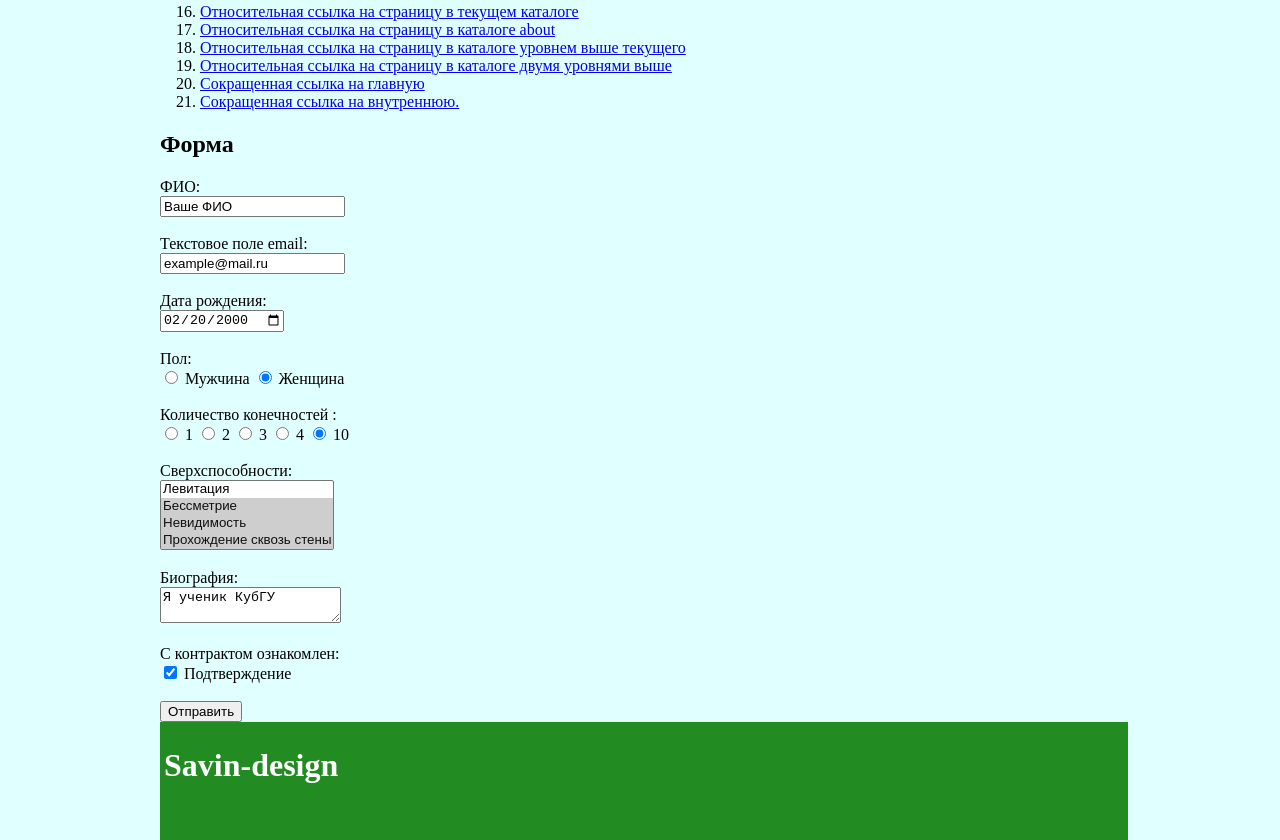
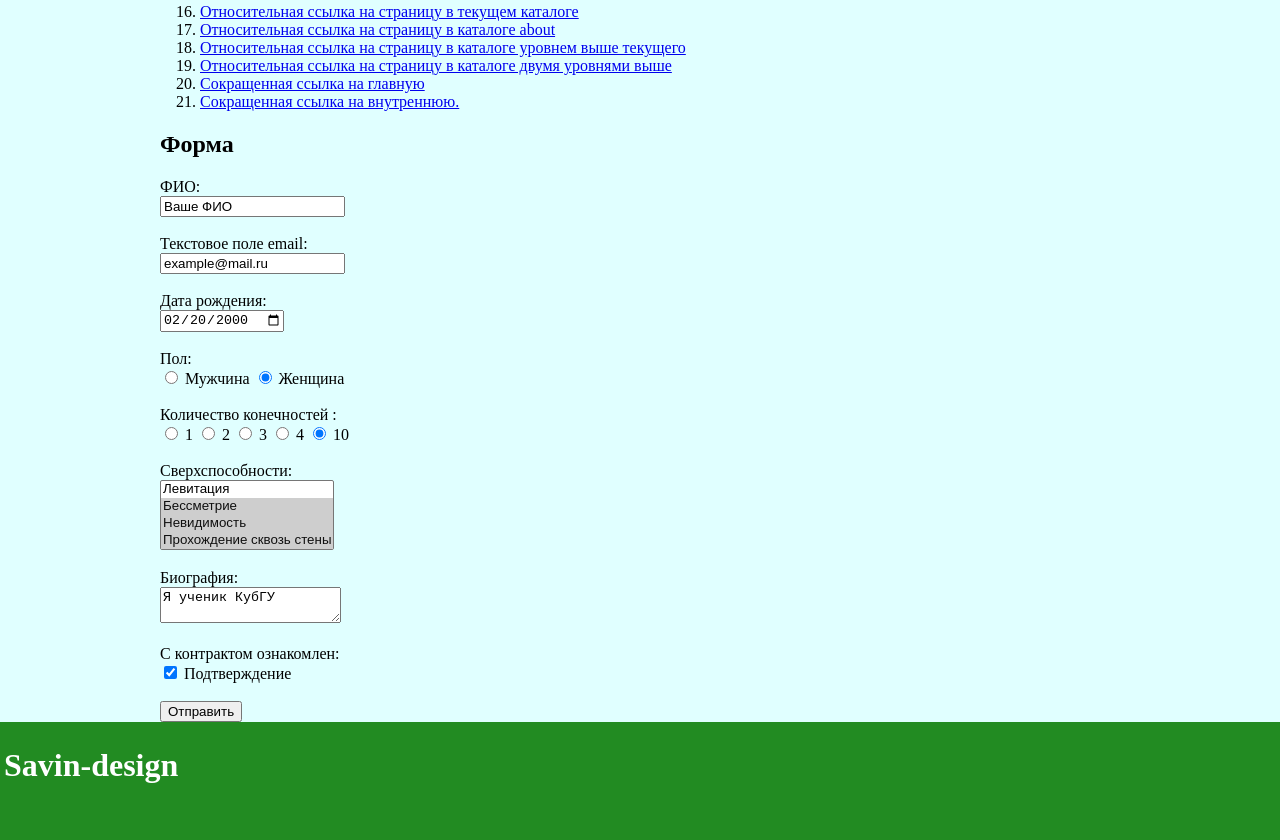
Before and after one commit to dasavin/web2, a plain HTML site: page index.html in a window 1280 px wide. Shown: the part 1156-1996 px from the top of the page. Drawn offline with Linux system fonts and the light colour scheme.

Commit message:
Update index.html

```diff
--- a/index.html
+++ b/index.html
@@ -134,7 +134,8 @@
       <input type="submit" value="Отправить" />
 	  <a id="Конец"></a>
 	 </form>
-	<footer>
+			</div>
+	<footer id = "foooter">
 		<H1>Savin-design</H1>
 	</footer>
   </body>
```
